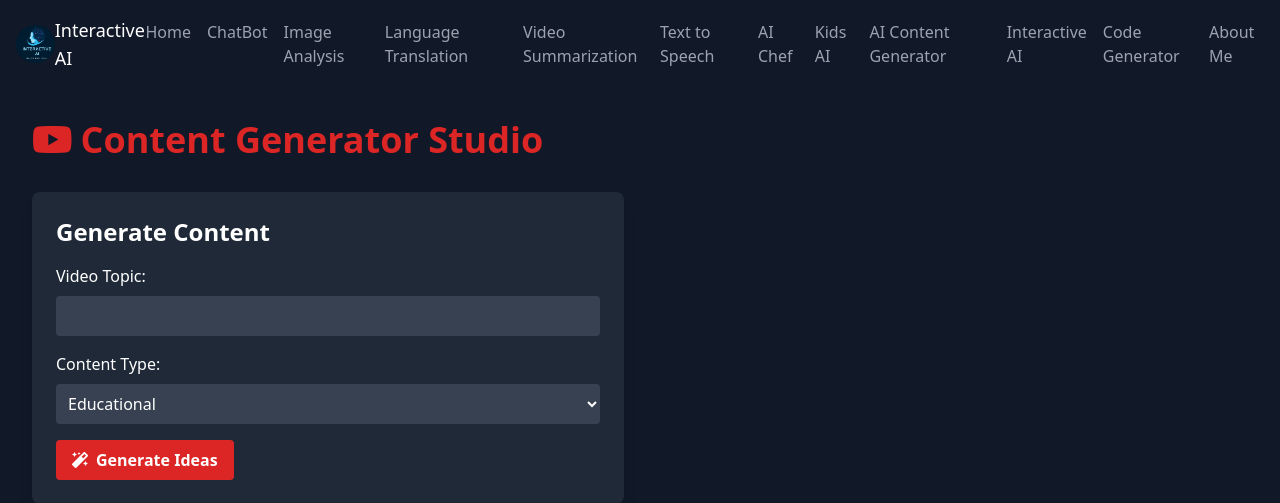
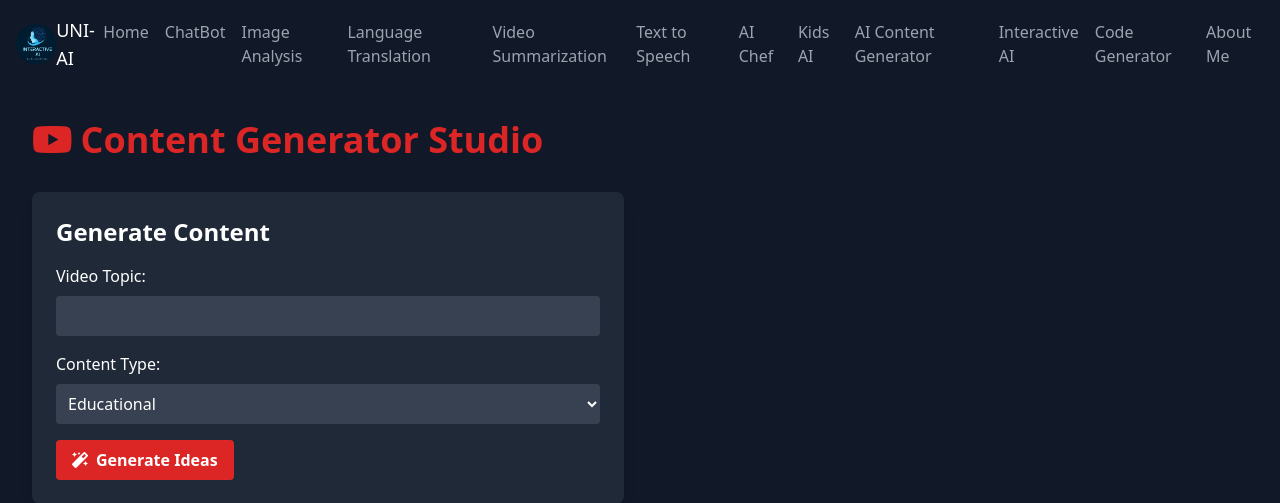
Before and after one commit to GudisaSandeep/Interactive-AI, a Flask app: page /content-generator in a window 1280 px wide. Shown: the top 503 px of the page. Run offline with Flask 3, Linux system fonts and the light colour scheme; some libraries are stand-ins or nearby versions.

Commit message:
Update content_generator.html

```diff
--- a/templates/content_generator.html
+++ b/templates/content_generator.html
@@ -4,7 +4,7 @@
 <head>
     <meta charset="UTF-8">
     <meta name="viewport" content="width=device-width, initial-scale=1.0">
-    <title>YouTube Content Generator Studio</title>
+    <title>UNI-AI</title>
     <link rel="icon" href="{{ url_for('static', filename='Images/Interactive AI.png') }}" type="image/x-icon"
         style="border-radius: 50%;">
     <script src="https://cdn.tailwindcss.com"></script>
@@ -17,7 +17,7 @@
             <img alt="Logo" class="mr-2" height="40" src="{{ url_for('static', filename='Images/Interactive AI.png') }}"
                 width="40" style="border-radius: 50px;" />
         </a>
-        <span class="text-lg">Interactive AI</span>
+        <span class="text-lg">UNI-AI</span>
     </div>
     <nav class="flex space-x-4">
         <a class="text-gray-400 hover:text-white" href="{{ url_for('home') }}">Home</a>
```
